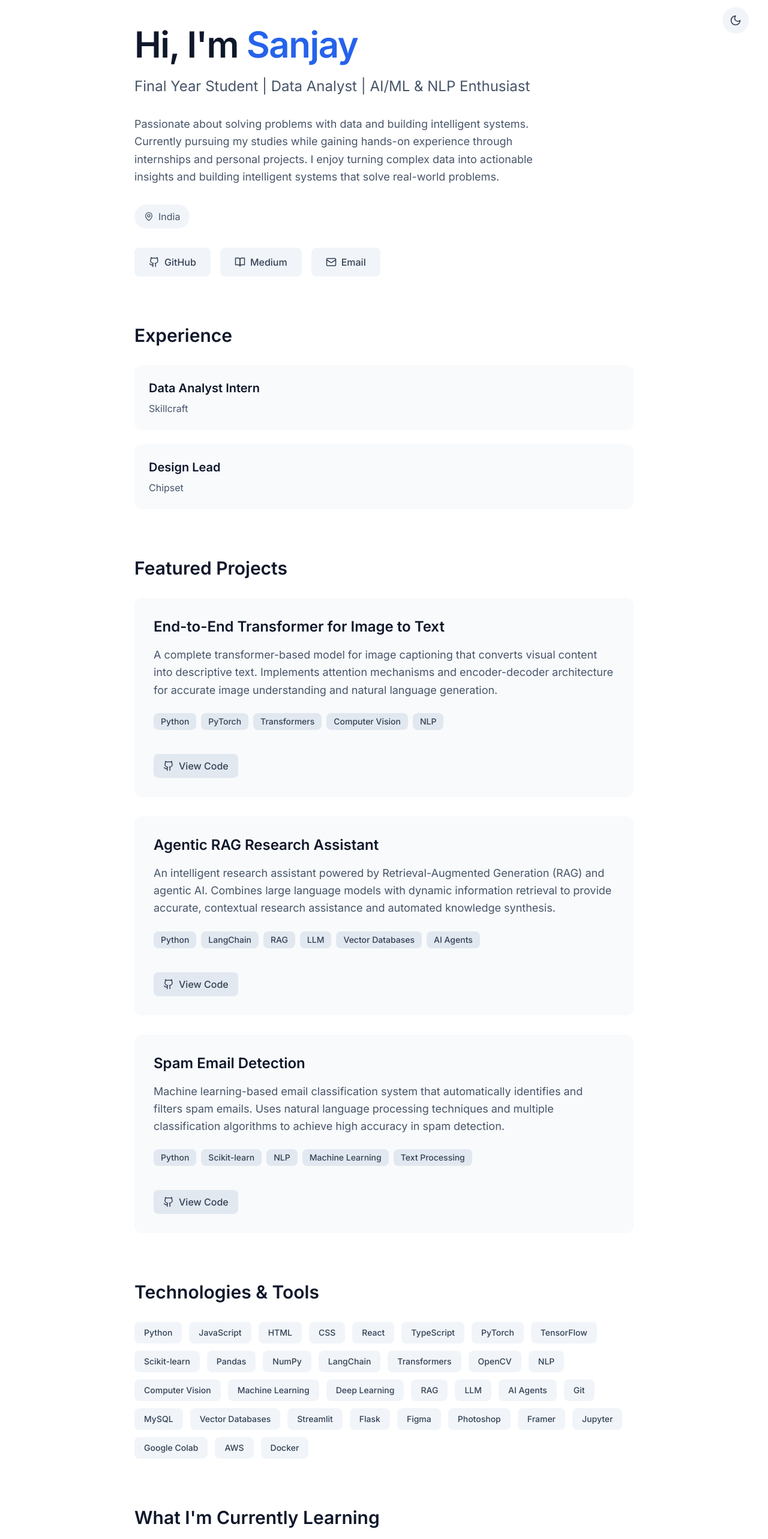
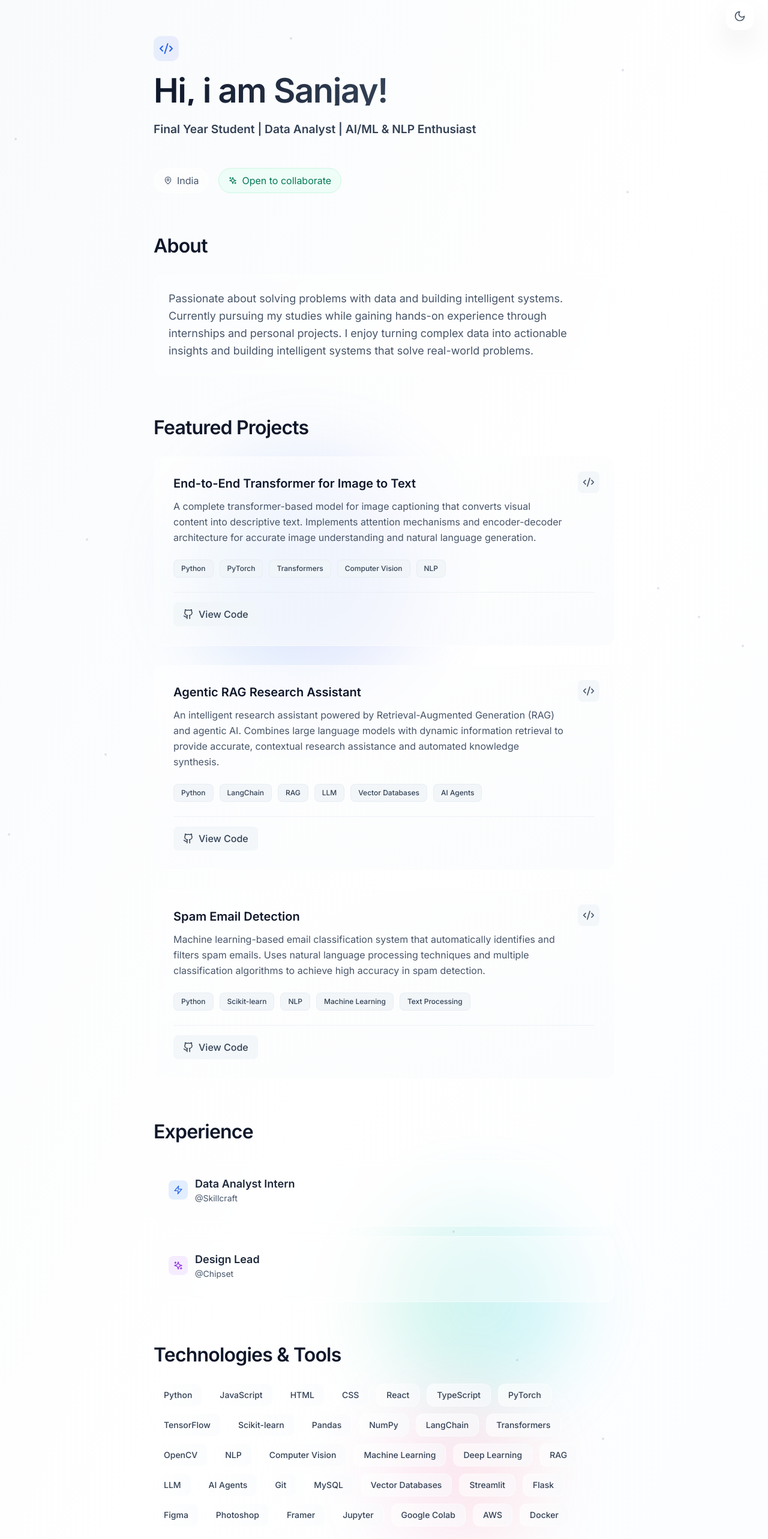
Before and after one commit to saanjy/Minimal-Portfolio, a React (Vite) app: page / in a window 1280 px wide. Shown: the part 20-2586 px from the top of the page at 60% size. Built offline with nearby package versions, Linux system fonts and the light colour scheme.

Commit message:
Updated index.css

```diff
--- a/src/App.tsx
+++ b/src/App.tsx
@@ -1,5 +1,5 @@
 import React from 'react';
-import { Github, Moon, Sun, BookOpen, Mail, MapPin, ExternalLink, Code2, Sparkles } from 'lucide-react';
+import { Github, Moon, Sun, BookOpen, Mail, MapPin, Calendar, Code2, Sparkles, Zap } from 'lucide-react';
 import { useTheme } from './ThemeProvider';
 import { ProjectCard } from './components/ProjectCard';
 import { Section } from './components/Section';
@@ -8,114 +8,85 @@ function App() {
   const { theme, toggleTheme } = useTheme();
 
   return (
-    <div className={`min-h-screen font-sans ${theme === 'dark' ? 'bg-slate-950 text-slate-100' : 'bg-white text-slate-900'} transition-all duration-500`}>
-      {/* Theme Toggle */}
+    <div className={`min-h-screen font-sans relative overflow-hidden ${theme === 'dark' ? 'bg-gradient-to-br from-slate-950 via-slate-900 to-slate-800 text-zinc-100' : 'bg-gradient-to-br from-slate-50 via-white to-blue-50/30 text-zinc-900'} transition-all duration-700`}>
+      {/* Animated background elements */}
+      <div className="absolute inset-0 overflow-hidden pointer-events-none">
+        <div className={`absolute top-1/4 left-1/4 w-96 h-96 rounded-full blur-3xl opacity-20 animate-pulse ${theme === 'dark' ? 'bg-gradient-to-r from-blue-600 to-purple-600' : 'bg-gradient-to-r from-blue-400 to-indigo-400'}`} />
+        <div className={`absolute bottom-1/4 right-1/4 w-80 h-80 rounded-full blur-3xl opacity-20 animate-pulse delay-1000 ${theme === 'dark' ? 'bg-gradient-to-r from-emerald-600 to-teal-600' : 'bg-gradient-to-r from-emerald-400 to-cyan-400'}`} />
+        <div className={`absolute top-3/4 left-1/2 w-64 h-64 rounded-full blur-3xl opacity-15 animate-pulse delay-2000 ${theme === 'dark' ? 'bg-gradient-to-r from-pink-600 to-rose-600' : 'bg-gradient-to-r from-pink-400 to-rose-400'}`} />
+      </div>
+
+      {/* Floating particles */}
+      <div className="absolute inset-0 overflow-hidden pointer-events-none">
+        {[...Array(20)].map((_, i) => (
+          <div
+            key={i}
+            className={`absolute w-1 h-1 rounded-full opacity-30 animate-float ${theme === 'dark' ? 'bg-white' : 'bg-slate-400'}`}
+            style={{
+              left: `${Math.random() * 100}%`,
+              top: `${Math.random() * 100}%`,
+              animationDelay: `${Math.random() * 5}s`,
+              animationDuration: `${3 + Math.random() * 4}s`
+            }}
+          />
+        ))}
+      </div>
+
       <button
         onClick={toggleTheme}
-        className={`fixed top-8 right-8 p-3 rounded-full transition-all duration-300 hover:scale-110 z-50 ${
-          theme === 'dark'
-            ? 'bg-slate-800 hover:bg-slate-700 text-slate-300'
-            : 'bg-slate-100 hover:bg-slate-200 text-slate-700'
-        }`}
+        className="fixed top-6 right-6 p-3 rounded-2xl bg-white/80 dark:bg-slate-800/80 backdrop-blur-xl shadow-2xl hover:shadow-3xl hover:scale-110 border border-white/20 dark:border-slate-700/50 transition-all duration-500 z-50 group"
         aria-label="Toggle theme"
       >
         {theme === 'dark' ?
-          <Sun size={20} className="transition-transform duration-300 hover:rotate-180" /> :
-          <Moon size={20} className="transition-transform duration-300 hover:-rotate-12" />
+          <Sun size={20} className="text-amber-400 group-hover:rotate-180 transition-transform duration-500" /> :
+          <Moon size={20} className="text-slate-600 group-hover:-rotate-12 transition-transform duration-500" />
         }
       </button>
 
-      <main className="max-w-4xl mx-auto px-8 py-16">
+      <main className="container mx-auto px-6 py-20 relative z-10">
+        <section className="max-w-3xl mx-auto space-y-16">
           {/* Hero Section */}
-        <section className="mb-20">
-          <div className="mb-8">
-            <h1 className="text-5xl md:text-6xl font-bold mb-6 tracking-tight">
-              Hi, I'm{' '}
-              <span className={`${theme === 'dark' ? 'text-blue-400' : 'text-blue-600'}`}>
-                Sanjay
-              </span>
+          <div className="space-y-6 relative">
+            <div className="flex items-center gap-3 mb-4">
+              <div className={`p-2 rounded-xl ${theme === 'dark' ? 'bg-gradient-to-r from-blue-600/20 to-purple-600/20' : 'bg-gradient-to-r from-blue-500/10 to-indigo-500/10'} backdrop-blur-sm border border-white/10`}>
+                <Code2 size={24} className={theme === 'dark' ? 'text-blue-400' : 'text-blue-600'} />
+              </div>
+            </div>
+
+            <h1 className="text-[3.5rem] leading-[0.9] tracking-tight font-bold bg-gradient-to-r from-slate-900 via-slate-700 to-slate-900 dark:from-slate-100 dark:via-slate-300 dark:to-slate-100 bg-clip-text text-transparent">
+              Hi, i am Sanjay!
             </h1>
-            <p className={`text-xl md:text-2xl mb-8 ${theme === 'dark' ? 'text-slate-300' : 'text-slate-600'}`}>
+
+            <div className="space-y-3 text-[1.2rem] leading-relaxed">
+              <p className={`font-semibold ${theme === 'dark' ? 'text-slate-200' : 'text-slate-700'}`}>
                 Final Year Student | Data Analyst | AI/ML & NLP Enthusiast
               </p>
-            <p className={`text-lg leading-relaxed max-w-2xl ${theme === 'dark' ? 'text-slate-400' : 'text-slate-600'}`}>
+            </div>
+
+            <div className="flex flex-wrap items-center gap-4 pt-6">
+              <div className={`flex items-center gap-2 px-4 py-2 rounded-full backdrop-blur-sm border transition-all duration-300 hover:scale-105 ${theme === 'dark' ? 'bg-slate-800/60 border-slate-700/50 text-slate-300' : 'bg-white/60 border-white/50 text-slate-600'}`}>
+                <MapPin size={14} />
+                <span>India</span>
+              </div>
+              <div className={`flex items-center gap-2 px-4 py-2 rounded-full backdrop-blur-sm border transition-all duration-300 hover:scale-105 ${theme === 'dark' ? 'bg-emerald-900/30 border-emerald-700/50 text-emerald-300' : 'bg-emerald-50/80 border-emerald-200/50 text-emerald-700'}`}>
+                <Sparkles size={14} />
+                <span>Open to collaborate</span>
+              </div>
+            </div>
+          </div>
+
+          {/* About Section */}
+          <Section title="About">
+            <div className={`p-6 rounded-2xl backdrop-blur-sm border transition-all duration-300 hover:shadow-xl ${theme === 'dark' ? 'bg-slate-800/40 border-slate-700/50' : 'bg-white/40 border-white/50'}`}>
+              <p className={`text-lg leading-relaxed ${theme === 'dark' ? 'text-slate-300' : 'text-slate-600'}`}>
                 Passionate about solving problems with data and building intelligent systems. Currently pursuing my studies while gaining hands-on experience through internships and personal projects. I enjoy turning complex data into actionable insights and building intelligent systems that solve real-world problems.
               </p>
             </div>
-
-          <div className="flex items-center gap-6 mb-8">
-            <div className={`flex items-center gap-2 px-4 py-2 rounded-full ${theme === 'dark' ? 'bg-slate-800 text-slate-300' : 'bg-slate-100 text-slate-600'}`}>
-              <MapPin size={16} />
-              <span>India</span>
-            </div>
-          </div>
-
-          {/* Social Links */}
-          <div className="flex items-center gap-4">
-            <a
-              href="https://github.com/san7mr"
-              target="_blank"
-              rel="noopener noreferrer"
-              className={`flex items-center gap-2 px-6 py-3 rounded-lg font-medium transition-all duration-300 hover:scale-105 ${
-                theme === 'dark'
-                  ? 'bg-slate-800 hover:bg-slate-700 text-slate-300'
-                  : 'bg-slate-100 hover:bg-slate-200 text-slate-700'
-              }`}
-            >
-              <Github size={18} />
-              <span>GitHub</span>
-            </a>
-            <a
-              href="https://medium.com/@sanjay77mr"
-              target="_blank"
-              rel="noopener noreferrer"
-              className={`flex items-center gap-2 px-6 py-3 rounded-lg font-medium transition-all duration-300 hover:scale-105 ${
-                theme === 'dark'
-                  ? 'bg-slate-800 hover:bg-slate-700 text-slate-300'
-                  : 'bg-slate-100 hover:bg-slate-200 text-slate-700'
-              }`}
-            >
-              <BookOpen size={18} />
-              <span>Medium</span>
-            </a>
-            <a
-              href="mailto:sanjay77mr@gmail.com"
-              className={`flex items-center gap-2 px-6 py-3 rounded-lg font-medium transition-all duration-300 hover:scale-105 ${
-                theme === 'dark'
-                  ? 'bg-slate-800 hover:bg-slate-700 text-slate-300'
-                  : 'bg-slate-100 hover:bg-slate-200 text-slate-700'
-              }`}
-            >
-              <Mail size={18} />
-              <span>Email</span>
-            </a>
-          </div>
-        </section>
-
-        {/* Experience Section */}
-        <section className="mb-20">
-          <h2 className="text-3xl font-bold mb-8">Experience</h2>
-          <div className="space-y-6">
-            <div className={`p-6 rounded-xl transition-all duration-300 hover:scale-[1.02] ${
-              theme === 'dark' ? 'bg-slate-900 hover:bg-slate-800' : 'bg-slate-50 hover:bg-slate-100'
-            }`}>
-              <h3 className="text-xl font-semibold mb-2">Data Analyst Intern</h3>
-              <p className={`${theme === 'dark' ? 'text-slate-400' : 'text-slate-600'}`}>Skillcraft</p>
-            </div>
-
-            <div className={`p-6 rounded-xl transition-all duration-300 hover:scale-[1.02] ${
-              theme === 'dark' ? 'bg-slate-900 hover:bg-slate-800' : 'bg-slate-50 hover:bg-slate-100'
-            }`}>
-              <h3 className="text-xl font-semibold mb-2">Design Lead</h3>
-              <p className={`${theme === 'dark' ? 'text-slate-400' : 'text-slate-600'}`}>Chipset</p>
-            </div>
-          </div>
-        </section>
+          </Section>
 
           {/* Projects Section */}
-        <section className="mb-20">
-          <h2 className="text-3xl font-bold mb-8">Featured Projects</h2>
-          <div className="space-y-8">
+          <Section title="Featured Projects">
+            <div className="grid gap-8">
               <ProjectCard
                 title="End-to-End Transformer for Image to Text"
                 description="A complete transformer-based model for image captioning that converts visual content into descriptive text. Implements attention mechanisms and encoder-decoder architecture for accurate image understanding and natural language generation."
@@ -137,11 +108,51 @@ function App() {
                 githubUrl="https://github.com/SanjaayM7/Spam-Email-Detection"
               />
             </div>
-        </section>
+          </Section>
 
-        {/* Technologies Section */}
-        <section className="mb-20">
-          <h2 className="text-3xl font-bold mb-8">Technologies & Tools</h2>
+          {/* Experience Section */}
+          <Section title="Experience">
+            <div className="space-y-4">
+              <div className={`group p-6 rounded-2xl backdrop-blur-sm border transition-all duration-300 hover:shadow-xl hover:scale-[1.02] ${theme === 'dark' ? 'bg-slate-800/40 border-slate-700/50 hover:bg-slate-800/60' : 'bg-white/40 border-white/50 hover:bg-white/60'}`}>
+                <div className="flex items-start mb-3">
+                  <div className="flex items-center gap-3">
+                    <div className={`p-2 rounded-lg ${theme === 'dark' ? 'bg-blue-900/30' : 'bg-blue-100/80'}`}>
+                      <Zap size={16} className={theme === 'dark' ? 'text-blue-400' : 'text-blue-600'} />
+                    </div>
+                    <div>
+                      <h3 className={`font-semibold text-lg ${theme === 'dark' ? 'text-slate-200' : 'text-slate-800'}`}>
+                        Data Analyst Intern
+                      </h3>
+                      <p className={`text-sm ${theme === 'dark' ? 'text-slate-400' : 'text-slate-600'}`}>
+                        @Skillcraft
+                      </p>
+                    </div>
+                  </div>
+                </div>
+              </div>
+
+              <div className={`group p-6 rounded-2xl backdrop-blur-sm border transition-all duration-300 hover:shadow-xl hover:scale-[1.02] ${theme === 'dark' ? 'bg-slate-800/40 border-slate-700/50 hover:bg-slate-800/60' : 'bg-white/40 border-white/50 hover:bg-white/60'}`}>
+                <div className="flex items-start mb-3">
+                  <div className="flex items-center gap-3">
+                    <div className={`p-2 rounded-lg ${theme === 'dark' ? 'bg-purple-900/30' : 'bg-purple-100/80'}`}>
+                      <Sparkles size={16} className={theme === 'dark' ? 'text-purple-400' : 'text-purple-600'} />
+                    </div>
+                    <div>
+                      <h3 className={`font-semibold text-lg ${theme === 'dark' ? 'text-slate-200' : 'text-slate-800'}`}>
+                        Design Lead
+                      </h3>
+                      <p className={`text-sm ${theme === 'dark' ? 'text-slate-400' : 'text-slate-600'}`}>
+                        @Chipset
+                      </p>
+                    </div>
+                  </div>
+                </div>
+              </div>
+            </div>
+          </Section>
+
+          {/* Skills Section */}
+          <Section title="Technologies & Tools">
             <div className="flex flex-wrap gap-3">
               {[
                 'Python', 'JavaScript', 'HTML', 'CSS', 'React', 'TypeScript',
@@ -153,22 +164,21 @@ function App() {
               ].map((tech) => (
                 <span
                   key={tech}
-                className={`px-4 py-2 text-sm font-medium rounded-lg transition-all duration-300 hover:scale-105 ${
+                  className={`px-4 py-2 text-sm font-medium rounded-xl backdrop-blur-sm border transition-all duration-300 hover:scale-110 hover:shadow-lg cursor-default ${
                     theme === 'dark'
-                    ? 'bg-slate-800 text-slate-300 hover:bg-slate-700'
-                    : 'bg-slate-100 text-slate-700 hover:bg-slate-200'
+                      ? 'bg-gradient-to-r from-slate-800/60 to-slate-700/60 text-slate-300 border-slate-600/40 hover:from-slate-700/80 hover:to-slate-600/80 hover:border-slate-500/60'
+                      : 'bg-gradient-to-r from-white/60 to-slate-50/60 text-slate-700 border-white/50 hover:from-white/80 hover:to-slate-50/80 hover:border-slate-200/60'
                   }`}
                 >
                   {tech}
                 </span>
               ))}
             </div>
-        </section>
+          </Section>
 
           {/* Learning Section */}
-        <section className="mb-20">
-          <h2 className="text-3xl font-bold mb-8">What I'm Currently Learning</h2>
-          <div className="grid gap-6 md:grid-cols-3">
+          <Section title="What I'm Currently Learning">
+            <div className="grid gap-4 md:grid-cols-3">
               {[
                 { title: 'Advanced ML & Deep Learning', icon: '🧠' },
                 { title: 'Cloud Computing (AWS/GCP)', icon: '☁️' },
@@ -176,59 +186,53 @@ function App() {
               ].map((item, index) => (
                 <div
                   key={index}
-                className={`p-6 rounded-xl transition-all duration-300 hover:scale-105 ${
-                  theme === 'dark' ? 'bg-slate-900 hover:bg-slate-800' : 'bg-slate-50 hover:bg-slate-100'
-                }`}
+                  className={`group p-4 rounded-xl backdrop-blur-sm border transition-all duration-300 hover:scale-105 hover:shadow-lg ${theme === 'dark' ? 'bg-slate-800/40 border-slate-700/50 hover:bg-slate-800/60' : 'bg-white/40 border-white/50 hover:bg-white/60'}`}
                 >
-                <div className="text-3xl mb-4">{item.icon}</div>
-                <p className="font-semibold text-lg">{item.title}</p>
+                  <div className="text-2xl mb-2">{item.icon}</div>
+                  <p className={`font-medium ${theme === 'dark' ? 'text-slate-200' : 'text-slate-800'}`}>
+                    {item.title}
+                  </p>
                 </div>
               ))}
             </div>
-        </section>
+          </Section>
 
           {/* Contact Section */}
-        <section className="text-center">
-          <h2 className="text-3xl font-bold mb-8">Let's Connect</h2>
+          <Section title="Let's Connect">
+            <div className={`p-6 rounded-2xl backdrop-blur-sm border text-center ${theme === 'dark' ? 'bg-gradient-to-r from-slate-800/40 to-slate-700/40 border-slate-700/50' : 'bg-gradient-to-r from-white/40 to-slate-50/40 border-white/50'}`}>
+              {/* Social Links */}
               <div className="flex items-center justify-center gap-4">
                 <a
                   href="https://github.com/san7mr"
                   target="_blank"
                   rel="noopener noreferrer"
-              className={`flex items-center gap-2 px-6 py-3 rounded-lg font-medium transition-all duration-300 hover:scale-105 ${
-                theme === 'dark'
-                  ? 'bg-slate-800 hover:bg-slate-700 text-slate-300'
-                  : 'bg-slate-100 hover:bg-slate-200 text-slate-700'
-              }`}
+                  className={`group flex items-center gap-2 px-4 py-2 rounded-xl backdrop-blur-sm border transition-all duration-300 hover:scale-105 hover:shadow-lg ${theme === 'dark' ? 'bg-slate-800/60 border-slate-700/50 text-slate-300 hover:text-slate-100' : 'bg-white/60 border-white/50 text-slate-600 hover:text-slate-800'}`}
+                  aria-label="GitHub"
                 >
                   <Github size={18} />
-              <span>GitHub</span>
+                  <span className="font-medium">GitHub</span>
                 </a>
                 <a
                   href="https://medium.com/@sanjay77mr"
                   target="_blank"
                   rel="noopener noreferrer"
-              className={`flex items-center gap-2 px-6 py-3 rounded-lg font-medium transition-all duration-300 hover:scale-105 ${
-                theme === 'dark'
-                  ? 'bg-slate-800 hover:bg-slate-700 text-slate-300'
-                  : 'bg-slate-100 hover:bg-slate-200 text-slate-700'
-              }`}
+                  className={`group flex items-center gap-2 px-4 py-2 rounded-xl backdrop-blur-sm border transition-all duration-300 hover:scale-105 hover:shadow-lg ${theme === 'dark' ? 'bg-slate-800/60 border-slate-700/50 text-slate-300 hover:text-slate-100' : 'bg-white/60 border-white/50 text-slate-600 hover:text-slate-800'}`}
+                  aria-label="Medium"
                 >
                   <BookOpen size={18} />
-              <span>Medium</span>
+                  <span className="font-medium">Medium</span>
                 </a>
                 <a
                   href="mailto:sanjay77mr@gmail.com"
-              className={`flex items-center gap-2 px-6 py-3 rounded-lg font-medium transition-all duration-300 hover:scale-105 ${
-                theme === 'dark'
-                  ? 'bg-slate-800 hover:bg-slate-700 text-slate-300'
-                  : 'bg-slate-100 hover:bg-slate-200 text-slate-700'
-              }`}
+                  className={`group flex items-center gap-2 px-4 py-2 rounded-xl backdrop-blur-sm border transition-all duration-300 hover:scale-105 hover:shadow-lg ${theme === 'dark' ? 'bg-slate-800/60 border-slate-700/50 text-slate-300 hover:text-slate-100' : 'bg-white/60 border-white/50 text-slate-600 hover:text-slate-800'}`}
+                  aria-label="Email"
                 >
                   <Mail size={18} />
-              <span>Email</span>
+                  <span className="font-medium">Email</span>
                 </a>
               </div>
+            </div>
+          </Section>
         </section>
       </main>
     </div>
--- a/src/components/ProjectCard.tsx
+++ b/src/components/ProjectCard.tsx
@@ -1,5 +1,5 @@
 import React from 'react';
-import { Github, ExternalLink } from 'lucide-react';
+import { Github, Code2 } from 'lucide-react';
 import { useTheme } from '../ThemeProvider';
 
 interface ProjectCardProps {
@@ -7,32 +7,44 @@ interface ProjectCardProps {
   description: string;
   technologies: string[];
   githubUrl?: string;
-  liveUrl?: string;
 }
 
-export function ProjectCard({ title, description, technologies, githubUrl, liveUrl }: ProjectCardProps) {
+export function ProjectCard({ title, description, technologies, githubUrl }: ProjectCardProps) {
   const { theme } = useTheme();
 
   return (
-    <div className={`p-8 rounded-xl transition-all duration-300 hover:scale-[1.02] ${
-      theme === 'dark' ? 'bg-slate-900 hover:bg-slate-800' : 'bg-slate-50 hover:bg-slate-100'
+    <div className={`group relative p-8 rounded-2xl backdrop-blur-sm border transition-all duration-500 hover:scale-[1.02] hover:shadow-2xl ${
+      theme === 'dark'
+        ? 'bg-gradient-to-br from-slate-800/60 to-slate-900/60 border-slate-700/50 hover:from-slate-800/80 hover:to-slate-900/80 hover:border-slate-600/60'
+        : 'bg-gradient-to-br from-white/60 to-slate-50/60 border-white/50 hover:from-white/80 hover:to-slate-50/80 hover:border-slate-200/60'
     }`}>
+      {/* Decorative element */}
+      <div className={`absolute top-6 right-6 p-2 rounded-lg transition-all duration-300 group-hover:scale-110 ${
+        theme === 'dark' ? 'bg-slate-700/50' : 'bg-slate-100/80'
+      }`}>
+        <Code2 size={20} className={theme === 'dark' ? 'text-slate-400' : 'text-slate-600'} />
+      </div>
+
       <div className="space-y-6">
-        <div>
-          <h3 className="text-2xl font-bold mb-4">{title}</h3>
-          <p className={`text-lg leading-relaxed ${theme === 'dark' ? 'text-slate-300' : 'text-slate-600'}`}>
+        <div className="space-y-3 pr-12">
+          <h3 className={`text-xl font-bold leading-tight transition-colors duration-200 ${
+            theme === 'dark' ? 'text-slate-100 group-hover:text-white' : 'text-slate-900 group-hover:text-slate-800'
+          }`}>
+            {title}
+          </h3>
+          <p className={`leading-relaxed ${theme === 'dark' ? 'text-slate-300' : 'text-slate-600'}`}>
             {description}
           </p>
         </div>
 
-        <div className="flex flex-wrap gap-2">
+        <div className="flex flex-wrap gap-2.5">
           {technologies.map((tech) => (
             <span
               key={tech}
-              className={`px-3 py-1 text-sm font-medium rounded-lg ${
+              className={`px-3 py-1.5 text-xs font-medium rounded-lg transition-all duration-200 hover:scale-105 ${
                 theme === 'dark'
-                  ? 'bg-slate-800 text-slate-300'
-                  : 'bg-slate-200 text-slate-700'
+                  ? 'bg-slate-700/60 text-slate-300 border border-slate-600/40'
+                  : 'bg-slate-100/80 text-slate-700 border border-slate-200/60'
               }`}
             >
               {tech}
@@ -40,7 +52,7 @@ export function ProjectCard({ title, description, technologies, githubUrl, liveU
           ))}
         </div>
 
-        <div className="flex items-center gap-4 pt-4">
+        <div className={`flex items-center pt-4 border-t ${theme === 'dark' ? 'border-slate-700/50' : 'border-slate-200/50'}`}>
           {githubUrl && (
             <a
               href={githubUrl}
@@ -48,27 +60,12 @@ export function ProjectCard({ title, description, technologies, githubUrl, liveU
               rel="noopener noreferrer"
               className={`flex items-center gap-2 px-4 py-2 rounded-lg font-medium transition-all duration-300 hover:scale-105 ${
                 theme === 'dark'
-                  ? 'bg-slate-800 text-slate-300 hover:bg-slate-700'
-                  : 'bg-slate-200 text-slate-700 hover:bg-slate-300'
+                  ? 'bg-slate-700/50 text-slate-300 hover:bg-slate-700/80 hover:text-slate-100'
+                  : 'bg-slate-100/80 text-slate-700 hover:bg-slate-200/80 hover:text-slate-900'
               }`}
             >
               <Github size={18} />
               <span>View Code</span>
-            </a>
-          )}
-          {liveUrl && (
-            <a
-              href={liveUrl}
-              target="_blank"
-              rel="noopener noreferrer"
-              className={`flex items-center gap-2 px-4 py-2 rounded-lg font-medium transition-all duration-300 hover:scale-105 ${
-                theme === 'dark'
-                  ? 'bg-blue-600 text-white hover:bg-blue-700'
-                  : 'bg-blue-600 text-white hover:bg-blue-700'
-              }`}
-            >
-              <ExternalLink size={18} />
-              <span>Live Demo</span>
             </a>
           )}
         </div>
--- a/src/index.css
+++ b/src/index.css
@@ -2,10 +2,12 @@
 @tailwind components;
 @tailwind utilities;
 
-* {
-  scroll-behavior: smooth;
+@keyframes float {
+  0%, 100% { transform: translateY(0px) rotate(0deg); }
+  33% { transform: translateY(-10px) rotate(1deg); }
+  66% { transform: translateY(5px) rotate(-1deg); }
 }
 
-body {
-  font-family: 'Inter', system-ui, -apple-system, sans-serif;
+.animate-float {
+  animation: float 6s ease-in-out infinite;
 }
```
Lines whose indentation alone changed are shown as unchanged.
